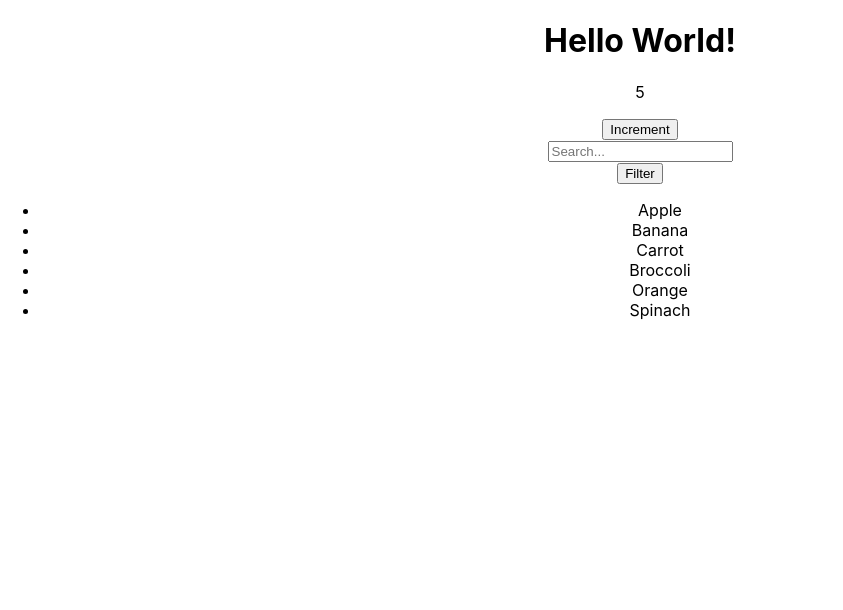
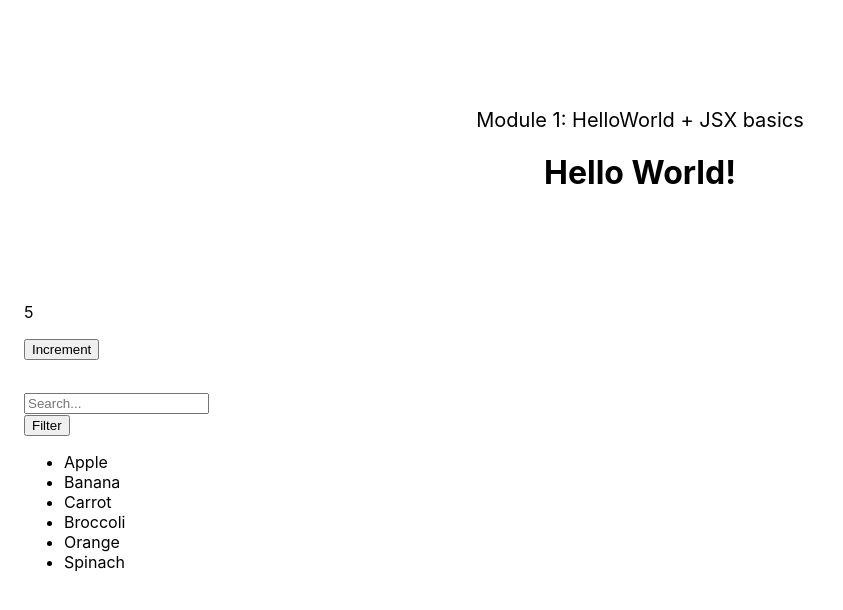
Before and after one commit to liyaso/react-cw-05, a React (Create React App) app: page / in a window 1280 px wide. Shown: the top 610 px of the page, without its empty margins (0-843 px from the left). Built offline with nearby package versions, Linux system fonts and the light colour scheme.

Commit message:
Styling HelloWorld

```diff
--- a/src/App.css
+++ b/src/App.css
@@ -1,38 +1,19 @@
 .App {
-  text-align: center;
+  display: flex;
+  flex-direction: column;
+  gap: 32px;
+  margin: 0 auto;
+  padding: 48px 24px 80px;
 }
 
-.App-logo {
-  height: 40vmin;
-  pointer-events: none;
+.module-label{
+  margin-bottom: 12px;
+  font-size: 20px;
 }
 
-@media (prefers-reduced-motion: no-preference) {
-  .App-logo {
-    animation: App-logo-spin infinite 20s linear;
-  }
+
+/* Component 1/Module 1: HelloWorld */
+.hello-world{
+  text-align: center;
+  padding: 40px 32px;
 }
-
-.App-header {
-  background-color: #282c34;
-  min-height: 100vh;
-  display: flex;
-  flex-direction: column;
-  align-items: center;
-  justify-content: center;
-  font-size: calc(10px + 2vmin);
-  color: white;
-}
-
-.App-link {
-  color: #61dafb;
-}
-
-@keyframes App-logo-spin {
-  from {
-    transform: rotate(0deg);
-  }
-  to {
-    transform: rotate(360deg);
-  }
-}
--- a/src/components/HelloWorld.jsx
+++ b/src/components/HelloWorld.jsx
@@ -3,7 +3,10 @@ import React, { Component } from 'react';
 class HelloWorld extends Component {
     render() {
         return (
-            <h1>Hello World!</h1>
+            <div className="hello-world">
+                <p className='module-label'>Module 1: HelloWorld + JSX basics</p>
+                <h1>Hello World!</h1>
+            </div>
         );
     }
 }
```
